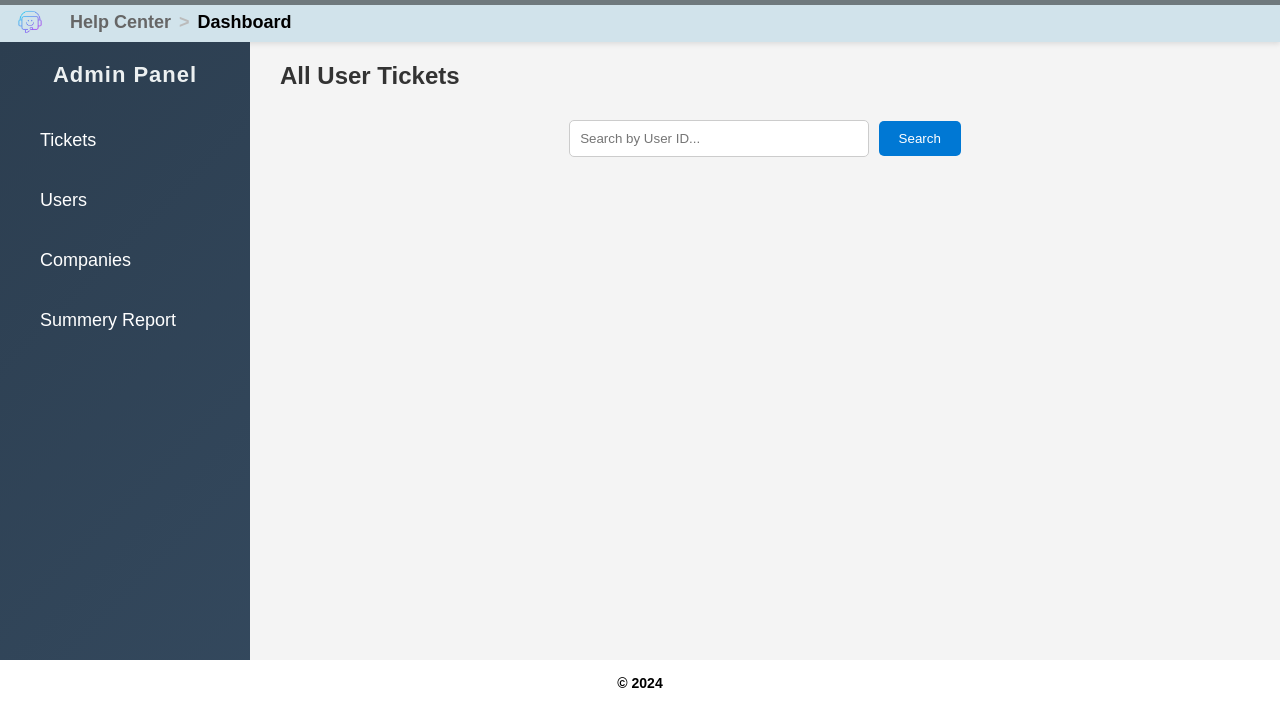
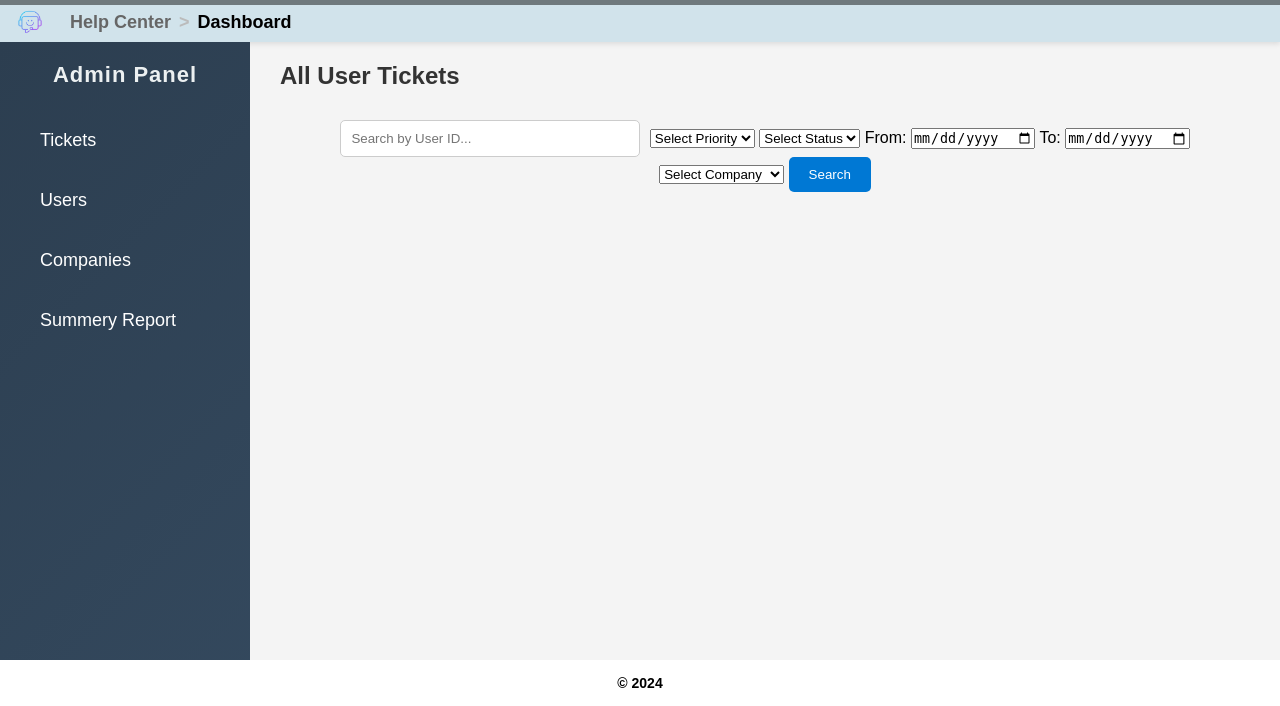
Before and after one commit to shaniranasinghe/Help_Desk, a PHP site: page /HELP_DESK/app/view/admin_dashboard/ticketListView.php in a window 1280 px wide. Shown: the part 94-800 px from the top of the page. Run offline with PHP 8.4, Linux system fonts and the light colour scheme; the visitor is signed in with stand-in values (Sample User, id 1); tables that the repository leaves empty or names only in its code hold one stand-in row (values such as "Sample post").

Commit message:
updated
updated

```diff
--- a/app/controller/ReportController.php
+++ b/app/controller/ReportController.php
@@ -4,11 +4,9 @@ include('../../model/includes/config.php');
 
 
 class ReportController {
-    public function searchUserTickets($userID) {
+    public function searchUserTickets($ticketID) {
         global $conn; // Ensure $conn is available
         $reportModel = new ReportModel($conn);
-        return $reportModel->getUserTickets($userID);
+        return $reportModel->getFilteredTickets($ticketID);
     }
-
-
 }
--- a/app/model/ReportModel.php
+++ b/app/model/ReportModel.php
@@ -1,15 +1,33 @@
 <?php
 
 class ReportModel {
-    // Fetch all tickets for a specific user
-    public function getUserTickets($userID) {
+    public function getFilteredTickets($filters) {
         global $conn;
 
+        $conditions = [];
+
+        // Add conditions based on filters
+        if (!empty($filters['user_id'])) {
+            $conditions[] = "t.user_id = '" . $conn->real_escape_string($filters['user_id']) . "'";
+        }
+        if (!empty($filters['priority']) && $filters['priority'] !== 'all') {
+            $conditions[] = "t.priority = '" . $conn->real_escape_string($filters['priority']) . "'";
+        }
+        if (!empty($filters['status']) && $filters['status'] !== 'all') {
+            $conditions[] = "t.ticket_status = '" . $conn->real_escape_string($filters['status']) . "'";
+        }
+        if (!empty($filters['start_date']) && !empty($filters['end_date'])) {
+            $conditions[] = "DATE(t.created_at) BETWEEN '" . $conn->real_escape_string($filters['start_date']) . "' AND '" . $conn->real_escape_string($filters['end_date']) . "'";
+        }
+        if (!empty($filters['company'])) {
+            $conditions[] = "t.company_id = '" . $conn->real_escape_string($filters['company']) . "'";
+        }
 
 
+        // Build the query
         $query = "
             SELECT
-                t.ticket_id, t.ticket_title, t.ticket_description, t.ticket_status, t.priority,
+                t.ticket_id, t.user_id, t.ticket_title, t.ticket_description, t.ticket_status, t.priority,
                 u.user_name AS submitted_by,
                 c.company_name AS current_company,
                 tt.from_company_id, tt.to_company_id, tt.transferred_at,
@@ -19,10 +37,15 @@ class ReportModel {
             LEFT JOIN companies c ON t.company_id = c.company_id
             LEFT JOIN ticket_transfers tt ON t.ticket_id = tt.ticket_id
             LEFT JOIN ticket_replies tr ON t.ticket_id = tr.ticket_id
-            WHERE t.user_id = '$userID'
-            ORDER BY t.created_at DESC, tr.replied_at ASC
+
         ";
 
+        // Append conditions
+        if (!empty($conditions)) {
+            $query .= "WHERE " . implode(' AND ', $conditions);
+        }
+
+        $query .= " ORDER BY t.created_at DESC, tr.replied_at ASC";
 
         $result = $conn->query($query);
         if (!$result) {
@@ -38,6 +61,7 @@ class ReportModel {
             if (!isset($tickets[$ticket_id])) {
                 $tickets[$ticket_id] = [
                     'ticket_id' => $row['ticket_id'],
+                    'user_id' => $row['user_id'],
                     'ticket_title' => $row['ticket_title'],
                     'ticket_description' => $row['ticket_description'],
                     'ticket_status' => $row['ticket_status'],
@@ -56,7 +80,6 @@ class ReportModel {
                 ];
             }
 
-            // If transfer details are present, append them to the ticket's transfer history
             if ($row['from_company_id'] !== null) {
                 $tickets[$ticket_id]['transfers'][] = [
                     'from_company_id' => $row['from_company_id'],
@@ -66,7 +89,6 @@ class ReportModel {
             }
         }
 
-
         return $tickets;
     }
 }
--- a/app/view/admin_dashboard/ticketListView.php
+++ b/app/view/admin_dashboard/ticketListView.php
@@ -12,12 +12,23 @@ $reportController = new ReportController();
 $tickets = [];
 $searchQuery = "";
 
-if ($_SERVER['REQUEST_METHOD'] == 'POST' && isset($_POST['query'])) {
-    $searchQuery = trim($_POST['query']);
-    if (!empty($searchQuery)) {
-        $tickets = $reportController->searchUserTickets($searchQuery);
+if ($_SERVER['REQUEST_METHOD'] == 'POST') {
+    $filters = [
+        'user_id' => $_POST['user_id'] ?? '',
+        'priority' => $_POST['priority'] ?? 'all',
+        'status' => $_POST['status'] ?? 'all',
+        'start_date' => $_POST['start_date'] ?? '',
+        'end_date' => $_POST['end_date'] ?? '',
+        'company' => $_POST['company'] ?? ''
+    ];
+    $tickets = $reportController->searchUserTickets($filters);
 }
-}
+
+$companyQuery = "SELECT * FROM companies";
+$companyResult = $conn->query($companyQuery);
+
+$conn->close();
+
 ?>
 
 <!DOCTYPE html>
@@ -58,26 +69,64 @@ if ($_SERVER['REQUEST_METHOD'] == 'POST' && isset($_POST['query'])) {
         <section class="hero">
             <div class="container">
             <form id="search-form" method="POST" action="ticketListView.php">
-                    <input type="text" name="query" placeholder="Search by User ID..." value="<?php echo htmlspecialchars($searchQuery); ?>" required>
+                <input type="text" name="user_id" placeholder="Search by User ID..." value="<?php echo htmlspecialchars($_POST['user_id'] ?? ''); ?>">
+                <select name="priority">
+                    <option value="">Select Priority</option>
+                    <option value="low" <?php echo isset($_POST['priority']) && $_POST['priority'] == 'low' ? 'selected' : ''; ?>>Low</option>
+                    <option value="medium" <?php echo isset($_POST['priority']) && $_POST['priority'] == 'medium' ? 'selected' : ''; ?>>Medium</option>
+                    <option value="high" <?php echo isset($_POST['priority']) && $_POST['priority'] == 'high' ? 'selected' : ''; ?>>High</option>
+                </select>
+                <select name="status">
+                    <option value="">Select Status</option>
+                    <option value="open" <?php echo isset($_POST['status']) && $_POST['status'] == 'open' ? 'selected' : ''; ?>>Open</option>
+                    <option value="resolved" <?php echo isset($_POST['status']) && $_POST['status'] == 'resolved' ? 'selected' : ''; ?>>Resolved</option>
+                    <option value="pending" <?php echo isset($_POST['status']) && $_POST['status'] == 'pending' ? 'selected' : ''; ?>>Pending</option>
+                </select>
+                <label for="start_date">From:</label>
+                <input type="date" name="start_date" value="<?php echo htmlspecialchars($_POST['start_date'] ?? ''); ?>" placeholder="Start Date">
+                <label for="end_date">To:</label>
+                <input type="date" name="end_date" value="<?php echo htmlspecialchars($_POST['end_date'] ?? ''); ?>" placeholder="End Date">
+                <select name="company">
+                    <option value="">Select Company</option>
+                    <?php
+                        if ($companyResult && $companyResult->num_rows > 0) {
+                            while ($row = $companyResult->fetch_assoc()) {
+                                echo '<option value="' . htmlspecialchars($row['company_id']) . '">' . htmlspecialchars($row['company_name']) . '</option>';
+                            }
+                        } else {
+                            echo '<option value="" disabled>No companies available</option>';
+                        }
+                        ?>
+                </select>
                 <button type="submit">Search</button>
             </form>
+
             </div>
         </section>
 
         <?php if (!empty($tickets)): ?>
             <form action="../../controller/utController.php" method="POST">
                 <input type="hidden" name="report_type" value="user_tickets">
-                <input type="hidden" name="user_id" value="<?php echo htmlspecialchars($searchQuery); ?>">
+                <input type="hidden" name="user_id" value="<?php echo htmlspecialchars($_POST['user_id'] ?? ''); ?>">
+                <input type="hidden" name="priority" value="<?php echo htmlspecialchars($_POST['priority'] ?? 'all'); ?>">
+                <input type="hidden" name="status" value="<?php echo htmlspecialchars($_POST['status'] ?? 'all'); ?>">
+                <input type="hidden" name="start_date" value="<?php echo htmlspecialchars($_POST['start_date'] ?? ''); ?>">
+                <input type="hidden" name="end_date" value="<?php echo htmlspecialchars($_POST['end_date'] ?? ''); ?>">
+                <input type="hidden" name="company" value="<?php echo htmlspecialchars($_POST['company'] ?? ''); ?>">
+
                 <div class="report-container">
-                    <button class="generate-report-btn">Generate Report</button>
+                    <button class="generate-report-btn" name="download_report" type="submit">Download Report</button>
                 </div>
             </form>
+
+
 
 
             <table class="ticket-table">
     <thead>
         <tr>
             <th>Ticket ID</th>
+            <th>User ID</th> <!-- New Column -->
             <th>Title</th>
             <th>Description</th>
             <th>Status</th>
@@ -92,13 +141,13 @@ if ($_SERVER['REQUEST_METHOD'] == 'POST' && isset($_POST['query'])) {
         <?php foreach ($tickets as $ticket): ?>
             <tr>
                 <td>#<?php echo htmlspecialchars($ticket['ticket_id']); ?></td>
+                <td><?php echo htmlspecialchars($ticket['user_id']); ?></td> <!-- Display User ID -->
                 <td><?php echo htmlspecialchars($ticket['ticket_title']); ?></td>
                 <td><?php echo htmlspecialchars($ticket['ticket_description']); ?></td>
                 <td><?php echo htmlspecialchars($ticket['ticket_status']); ?></td>
                 <td><?php echo htmlspecialchars($ticket['priority']); ?></td>
                 <td><?php echo htmlspecialchars($ticket['submitted_by']); ?></td>
                 <td><?php echo htmlspecialchars($ticket['current_company']); ?></td>
-
                 <td>
                     <?php
                         if (!empty($ticket['transfers'])):
@@ -113,7 +162,6 @@ if ($_SERVER['REQUEST_METHOD'] == 'POST' && isset($_POST['query'])) {
                 </td>
                 <td>
                     <?php
-                                    // Check if ticket_reply exists and display it, otherwise display 'No replies'
                         if (!empty($ticket['replies'])):
                             foreach ($ticket['replies'] as $reply): ?>
                                 <?php echo htmlspecialchars($reply['ticket_reply']); ?><br>
@@ -123,11 +171,11 @@ if ($_SERVER['REQUEST_METHOD'] == 'POST' && isset($_POST['query'])) {
                             No replies
                     <?php endif; ?>
                 </td>
-
             </tr>
         <?php endforeach; ?>
     </tbody>
 </table>
+
         <?php endif; ?>
     </main>
 </div>
```
Also changed, not shown: app/controller/utController.php (+5 -3 lines), assets/CSS/manage_companies.css (+25 -0 lines), app/view/auth/signup.php (indentation only). Lines whose indentation alone changed are shown as unchanged.
